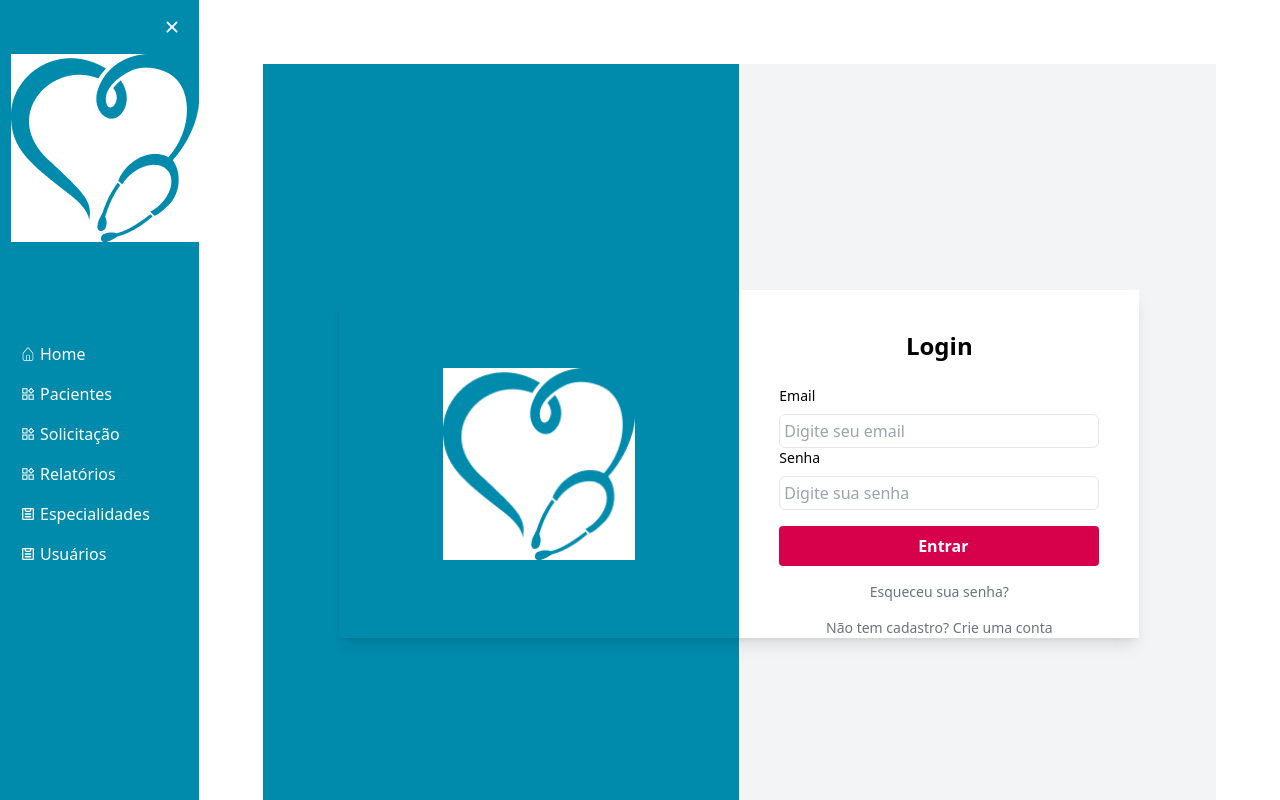
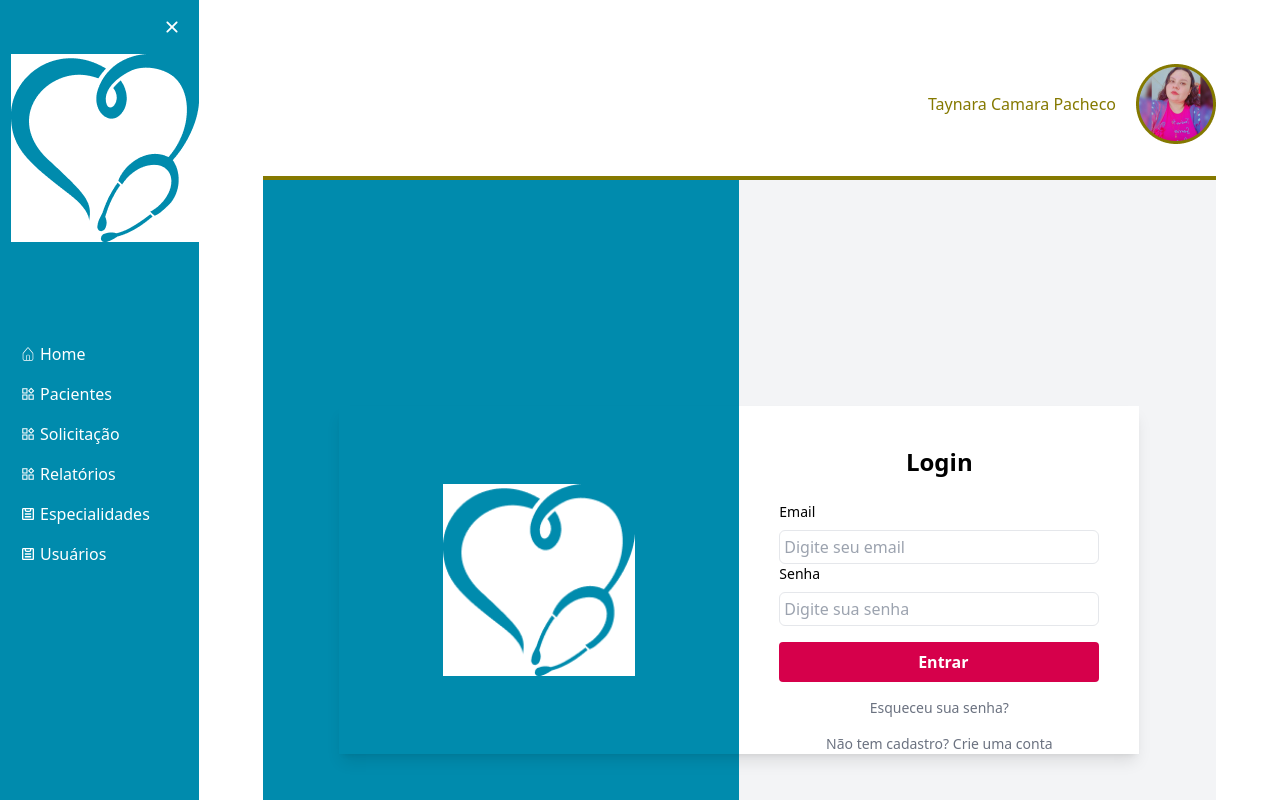
Before and after one commit to erivamjr/app-tfd, a React (Vite) app in the folder web/: page /auth in a window 1280 px wide. Shown: the top 800 px of the page. Built offline with nearby package versions, Linux system fonts and the light colour scheme.

Commit message:
✨ Feat: UserProfile

```diff
--- /dev/null
+++ b/web/src/Components/Menu/Menu.tsx
@@ -0,0 +1,13 @@
+import UserProfile from "../UserProfile/UserProfile";
+import imgProfile from "./perfil.png"
+
+export default function Menu() {
+  const user = {
+    name: 'Taynara Camara Pacheco',
+    avatar: imgProfile
+  };
+  return <div>
+    <UserProfile user={user} />
+    <hr className="border-0 bg-[#857900] h-1" />
+  </div>;
+}
--- /dev/null
+++ b/web/src/Components/UserProfile/UserAvatar.tsx
@@ -0,0 +1,3 @@
+export default function UserAvatar({ src, alt }) {
+  return <img className="" src={src} alt={alt} />;
+}
--- /dev/null
+++ b/web/src/Components/UserProfile/UserName.tsx
@@ -0,0 +1,3 @@
+export default function UserName({ name }) {
+  return <div className="text-[#857900]">{name}</div>;
+}
--- /dev/null
+++ b/web/src/Components/UserProfile/UserProfile.tsx
@@ -0,0 +1,13 @@
+import UserAvatar from './UserAvatar';
+import UserName from './UserName';
+
+export default function UserProfile({ user }) {
+
+
+  return (
+    <div className="flex items-center justify-end gap-5  mb-8">
+      <UserName name={user.name} />
+      <UserAvatar src={user.avatar} alt={user.name} />
+    </div>
+  );
+}
--- a/web/src/Router.tsx
+++ b/web/src/Router.tsx
@@ -1,8 +1,8 @@
-import React from 'react'
 import { BrowserRouter, Routes, Route } from 'react-router-dom'
 import Home from './Page/Home/Home'
 import Auth from './Page/Auth/Auth'
 import SideBar from './Components/SideBar/SideBar'
+import Menu from './Components/Menu/Menu'
 
 export default function AppRouter() {
   return (
@@ -10,6 +10,7 @@ export default function AppRouter() {
       <div className='flex h-screen'>
         <SideBar />
         <div className=' w-full h-full flex flex-col p-16'>
+          <Menu />
           <Routes>
             <Route path="/" element={<Home />} />
             <Route path="/auth" element={<Auth />} />
```
Also changed, not shown: web/src/Components/Menu/perfil.png (added), web/src/Components/Ux/Logo/logoHome.png (added).
